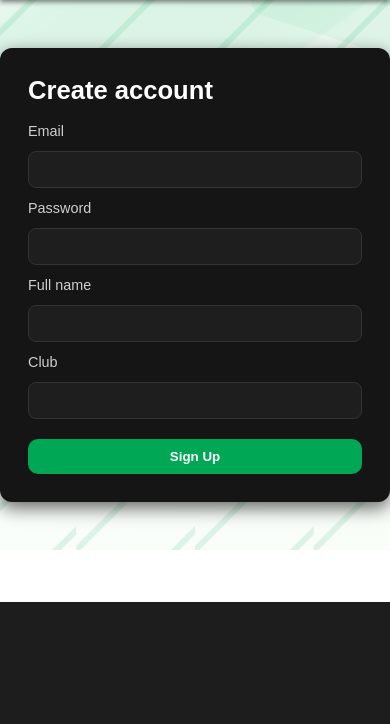
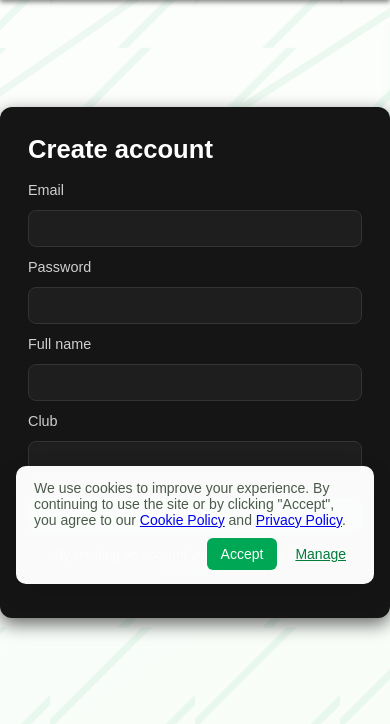
Before and after one commit to Barnaby-a/Devon-RFU-Colts-Website, a Flask app: page /sign-up in a window 390 px wide. Shown: the part 242-966 px from the top of the page. Before the commit the page ends 844 px from the top, so only its background shows below. Run offline with Flask 3, Linux system fonts and the light colour scheme.

Commit message:
cookie + privacy policy

```diff
--- a/app.py
+++ b/app.py
@@ -109,6 +109,22 @@
 def news():
     return render_template("news.html")
 
+
+# Legal / policy pages
+@app.route('/terms')
+def terms():
+    return render_template('terms.html')
+
+
+@app.route('/privacy-policy')
+def privacy_policy():
+    return render_template('privacy_policy.html')
+
+
+@app.route('/cookie-policy')
+def cookie_policy():
+    return render_template('cookie_policy.html')
+
 # Defining the Dashboard page route
 @app.route("/dashboard")
 @login_required
--- a/static/js/header.js
+++ b/static/js/header.js
@@ -13,6 +13,104 @@
         header.classList.remove('scrolled');
     }
     lastScrollY = currentScrollY;
+});
+
+// Cookie consent banner behaviour
+document.addEventListener('DOMContentLoaded', () => {
+    const consentEl = document.getElementById('cookie-consent');
+    if (!consentEl) return;
+
+    const accepted = (() => {
+        try { return localStorage.getItem('cookie_consent') === 'accepted'; } catch(e){ return false; }
+    })();
+
+    const show = () => { consentEl.style.display = 'flex'; };
+    const hide = () => { consentEl.style.display = 'none'; };
+
+    if (!accepted) show();
+
+    const acceptBtn = document.getElementById('cookie-accept');
+    if (acceptBtn) {
+        acceptBtn.addEventListener('click', () => {
+            try { localStorage.setItem('cookie_consent', 'accepted'); } catch(e){}
+            // also set a cookie for server-side checks if needed (30 days)
+            try { document.cookie = 'cookie_consent=accepted;path=/;max-age=' + (30*24*60*60); } catch(e){}
+            hide();
+        });
+    }
+});
+
+// Reset handler for visible reset button on the Cookie Policy page
+document.addEventListener('DOMContentLoaded', () => {
+    const resetBtn = document.getElementById('cookie-reset');
+    if (!resetBtn) return;
+    resetBtn.addEventListener('click', (e) => {
+        e.preventDefault();
+        try { localStorage.removeItem('cookie_consent'); } catch(e){}
+        try { document.cookie = 'cookie_consent=; path=/; max-age=0'; } catch(e){}
+        // show the consent banner again
+        const consentEl = document.getElementById('cookie-consent');
+        if (consentEl) {
+            consentEl.style.display = 'flex';
+        }
+        // scroll to bottom so mobile users can see the banner
+        try { window.scrollTo({ top: document.body.scrollHeight, behavior: 'smooth' }); } catch(e){}
+    });
+});
+
+// Cookie preferences: save/load toggles on cookie policy page
+document.addEventListener('DOMContentLoaded', () => {
+    const form = document.getElementById('cookie-prefs-form');
+    if (!form) return;
+
+    const analyticsEl = document.getElementById('pref-analytics');
+    const marketingEl = document.getElementById('pref-marketing');
+    const saveBtn = document.getElementById('cookie-save');
+    const savedMsg = document.getElementById('cookie-prefs-saved');
+
+    const loadPrefs = () => {
+        try {
+            const raw = localStorage.getItem('cookie_preferences');
+            if (!raw) return;
+            const prefs = JSON.parse(raw);
+            analyticsEl.checked = !!prefs.analytics;
+            marketingEl.checked = !!prefs.marketing;
+        } catch(e) {
+            // ignore parse errors
+        }
+    };
+
+    const applyCookiesForPrefs = (prefs) => {
+        try {
+            if (prefs.analytics) {
+                document.cookie = 'analytics_consent=enabled; path=/; max-age=' + (30*24*60*60);
+            } else {
+                document.cookie = 'analytics_consent=; path=/; max-age=0';
+            }
+            if (prefs.marketing) {
+                document.cookie = 'marketing_consent=enabled; path=/; max-age=' + (30*24*60*60);
+            } else {
+                document.cookie = 'marketing_consent=; path=/; max-age=0';
+            }
+        } catch(e) {}
+    };
+
+    loadPrefs();
+
+    form.addEventListener('submit', (ev) => {
+        ev.preventDefault();
+        const prefs = { analytics: !!analyticsEl.checked, marketing: !!marketingEl.checked };
+        try { localStorage.setItem('cookie_preferences', JSON.stringify(prefs)); } catch(e){}
+        applyCookiesForPrefs(prefs);
+        // also ensure cookie_consent is set so the banner doesn't reappear
+        try { localStorage.setItem('cookie_consent', 'accepted'); } catch(e){}
+        try { document.cookie = 'cookie_consent=accepted;path=/;max-age=' + (30*24*60*60); } catch(e){}
+        // show a small saved message briefly
+        if (savedMsg) {
+            savedMsg.style.display = 'inline-block';
+            setTimeout(() => { savedMsg.style.display = 'none'; }, 2500);
+        }
+    });
 });
 
 document.addEventListener("DOMContentLoaded", () => {
--- a/static/style.css
+++ b/static/style.css
@@ -352,11 +352,100 @@
 
 /* Auth background for login / signup pages */
 body.auth-bg {
-    background-image: url('../static/auth-placeholder.svg');
+    background-image: url('/static/auth-placeholder.svg');
     background-position: right center;
     background-size: cover;
     background-repeat: no-repeat;
-    background-color: #ffffff; /* fallback */
+    background-color: #fff;
+}
+
+/* Center auth card vertically in the viewport (accounts for header height) */
+body.auth-bg main {
+    min-height: calc(100vh - 120px);
+    display: flex;
+    align-items: center;
+}
+
+/* Ensure the login / signup wrapper centers inside the main flex area */
+body.auth-bg #signup-wrap,
+body.auth-bg #login-wrap {
+    margin: 0 auto;
+    width: 100%;
+    max-width: 520px;
+}
+
+/* small terms & conditions note under auth forms */
+.auth-terms {
+    margin-top: 14px;
+    font-size: 13px;
+    color: #9ea79a;
+    text-align: center;
+}
+.auth-terms a {
+    color: #007b3a;
+    text-decoration: underline;
+}
+.auth-terms a:hover {
+    color: #005a2a;
+}
+
+/* Cookie consent banner */
+#cookie-consent {
+    position: fixed;
+    left: 16px;
+    right: 16px;
+    bottom: 18px;
+    z-index: 99999;
+    display: none; /* shown by JS */
+    justify-content: center;
+}
+#cookie-consent .cookie-inner {
+    max-width: 1100px;
+    background: rgba(255,255,255,0.98);
+    border-radius: 10px;
+    box-shadow: 0 8px 24px rgba(0,0,0,0.12);
+    padding: 14px 18px;
+    display: flex;
+    gap: 12px;
+    align-items: center;
+}
+#cookie-consent p {
+    margin: 0;
+    color: #4b5a4b;
+    font-size: 14px;
+    flex: 1 1 auto;
+}
+.cookie-actions {
+    display: flex;
+    gap: 8px;
+    align-items: center;
+}
+.cookie-btn {
+    border: none;
+    padding: 8px 12px;
+    border-radius: 6px;
+    cursor: pointer;
+    font-size: 14px;
+}
+.cookie-btn.primary {
+    background: #00a755;
+    color: #fff;
+}
+.cookie-btn.link {
+    background: transparent;
+    color: #007b3a;
+    text-decoration: underline;
+}
+
+@media (max-width: 640px) {
+    #cookie-consent .cookie-inner {
+        flex-direction: column;
+        align-items: stretch;
+        gap: 10px;
+    }
+    .cookie-actions {
+        justify-content: flex-end;
+    }
 }
 
 /* Keep auth card centered */
@@ -419,6 +508,56 @@
     display: flex;
     gap: 26px;
 }
+
+/* Generic content wrapper used by policy pages */
+.content-wrap {
+    max-width: 980px;
+    margin: 36px auto;
+    padding: 28px 20px;
+    background: transparent; /* keep page-wide dark background */
+    color: #e6efe6;
+}
+
+.content-wrap h1 {
+    font-size: 2rem;
+    margin: 0 0 12px 0;
+    color: #ffffff;
+}
+
+.content-wrap h2 {
+    font-size: 1.2rem;
+    margin: 18px 0 8px 0;
+    color: #dbeeda;
+}
+
+.content-wrap p, .content-wrap li {
+    color: #cfcfcf;
+    line-height: 1.65;
+    margin-bottom: 12px;
+}
+
+.content-wrap ul {
+    margin-left: 1.2rem;
+}
+
+@media (max-width: 720px) {
+    .content-wrap { padding: 18px 14px; margin: 20px 12px; }
+    .content-wrap h1 { font-size: 1.6rem; }
+}
+
+/* Cookie policy preference controls */
+.cookie-pref {
+    background: rgba(255,255,255,0.02);
+    padding: 10px 12px;
+    border-radius: 8px;
+    margin-bottom: 10px;
+}
+.cookie-pref label {
+    color: #d6e9d6;
+    font-size: 15px;
+}
+.cookie-btn.primary { padding: 8px 14px; }
+.cookie-btn.link { padding: 8px 10px; border-radius: 6px; }
 
 .overview-column {
     flex: 1;
--- a/templates/base.html
+++ b/templates/base.html
@@ -99,5 +99,15 @@
             </div>
         </div>
     </footer>
+    <!-- Cookie consent banner (appears until accepted) -->
+    <div id="cookie-consent" role="dialog" aria-live="polite" aria-label="Cookie consent">
+        <div class="cookie-inner">
+            <p>We use cookies to improve your experience. By continuing to use the site or by clicking "Accept", you agree to our <a href="/cookie-policy">Cookie Policy</a> and <a href="/privacy-policy">Privacy Policy</a>.</p>
+            <div class="cookie-actions">
+                <button id="cookie-accept" class="cookie-btn primary">Accept</button>
+                <a href="/cookie-policy" class="cookie-btn link">Manage</a>
+            </div>
+        </div>
+    </div>
     </body>
 </html>
--- a/templates/login.html
+++ b/templates/login.html
@@ -20,6 +20,7 @@
         <button type="submit">Log In</button>
     </form>
     <p style="margin-top:12px;color:#cfcfcf;">Don't have an account? <a class="links" href="/sign-up">Sign up</a></p>
+    <p class="auth-terms">By logging in you agree to the <a href="/terms">Terms &amp; Conditions</a>.</p>
 </section>
 
 {% endblock %}
--- a/templates/signup.html
+++ b/templates/signup.html
@@ -22,6 +22,7 @@
 
 		<button type="submit">Sign Up</button>
 	</form>
+		<p class="auth-terms">By creating an account you agree to the <a href="/terms">Terms &amp; Conditions</a>.</p>
 </section>
 
 {% endblock %}
```
Also changed, not shown: templates/cookie_policy.html (added, +42 -0 lines), templates/privacy_policy.html (added, +24 -0 lines), templates/terms.html (added, +21 -0 lines), static/auth-placeholder.svg.
